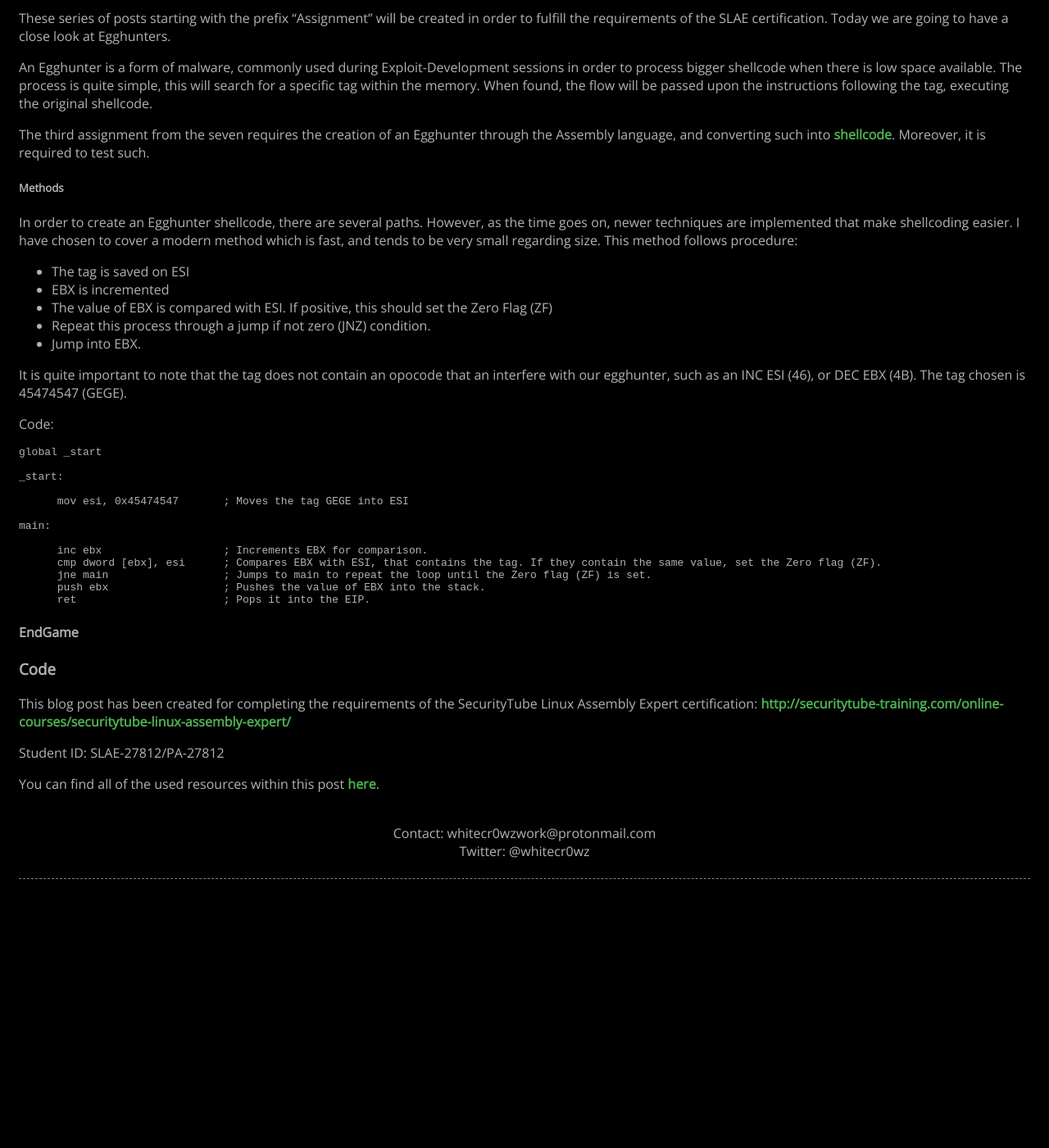
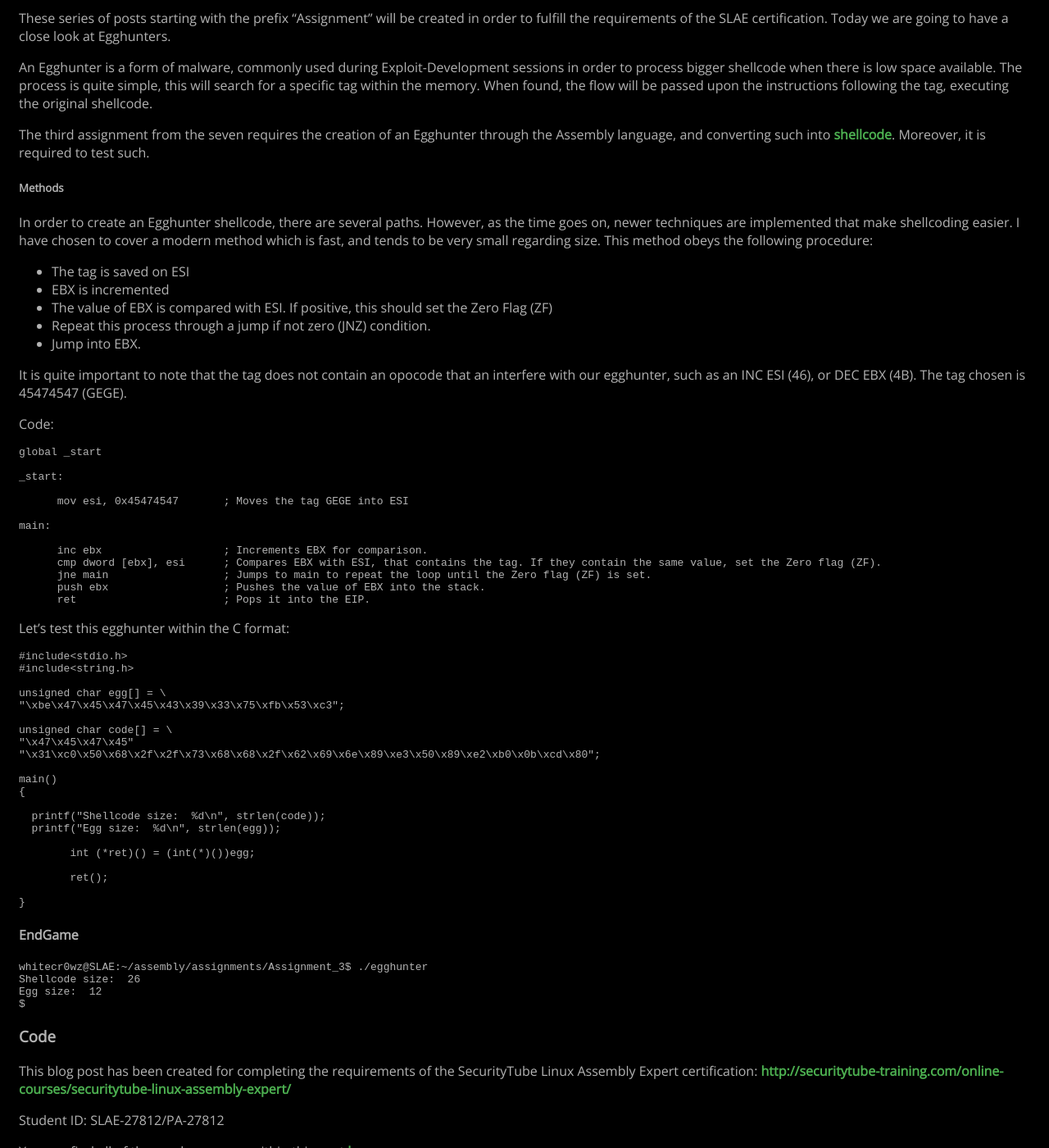
Before and after one commit to whitecr0wz/whitecr0wz.github.io, a Jekyll site: the page built from _posts/posts/2021-01-16-SLAE-Egghunter.md, in a window 1280 px wide and 1400 px high, scrolled down 195 px. Shown: the whole window at 82% size. Built offline with Jekyll 4.4.1, drawn with Linux system fonts in a browser that asks for light colours; before the commit the page ends 1282 px from its top, so only the background shows below that.

Commit message:
Update 2021-01-16-SLAE-Egghunter.md

````diff
--- a/_posts/posts/2021-01-16-SLAE-Egghunter.md
+++ b/_posts/posts/2021-01-16-SLAE-Egghunter.md
@@ -18,7 +18,7 @@ The third assignment from the seven requires the creation of an Egghunter throug
 
 ##### Methods
 
-In order to create an Egghunter shellcode, there are several paths. However, as the time goes on, newer techniques are implemented that make shellcoding easier. I have chosen to cover a modern method which is fast, and tends to be very small regarding size. This method follows procedure:
+In order to create an Egghunter shellcode, there are several paths. However, as the time goes on, newer techniques are implemented that make shellcoding easier. I have chosen to cover a modern method which is fast, and tends to be very small regarding size. This method obeys the following procedure:
 
 + The tag is saved on ESI
 + EBX is incremented
@@ -46,8 +46,40 @@ main:
       ret                       ; Pops it into the EIP.
 ```
 
+Let's test this egghunter within the C format:
+
+```term
+#include<stdio.h>
+#include<string.h>
+
+unsigned char egg[] = \
+"\xbe\x47\x45\x47\x45\x43\x39\x33\x75\xfb\x53\xc3";
+
+unsigned char code[] = \
+"\x47\x45\x47\x45"
+"\x31\xc0\x50\x68\x2f\x2f\x73\x68\x68\x2f\x62\x69\x6e\x89\xe3\x50\x89\xe2\xb0\x0b\xcd\x80";
+
+main()
+{
+
+  printf("Shellcode size:  %d\n", strlen(code));
+  printf("Egg size:  %d\n", strlen(egg));
+
+        int (*ret)() = (int(*)())egg;
+
+        ret();
+
+}
+```
+
 #### EndGame
 
+```term
+whitecr0wz@SLAE:~/assembly/assignments/Assignment_3$ ./egghunter
+Shellcode size:  26
+Egg size:  12
+$
+```
 
 ### Code
 
````
